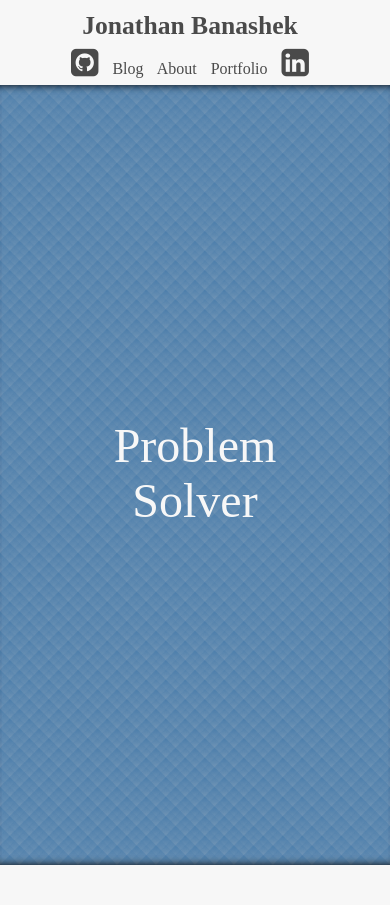
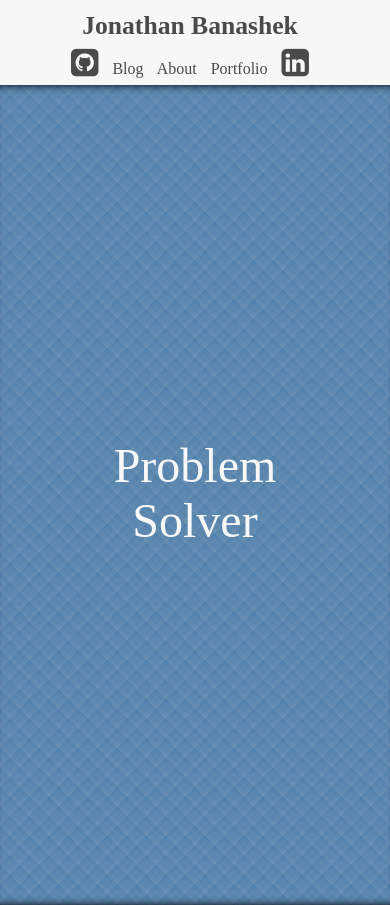
Before and after one commit to Banashek/banashek.github.io, a Jekyll site: the page built from index.html, in a window 390 px wide. Built offline with Jekyll 4.4.1, drawn with Linux system fonts in a browser that asks for light colours; nearby versions of some CDN libraries; some web fonts are replaced; Markdown is read by kramdown in place of the engine named in the settings.

Commit message:
Updating body height for mobile on home page

```diff
--- a/stylesheets/default_layout.css
+++ b/stylesheets/default_layout.css
@@ -84,7 +84,7 @@
   }
 
   body {
-  	height:calc(100% - 120px);
+  	height:calc(100% - 80px);
   }
 
   #header_name {
```
